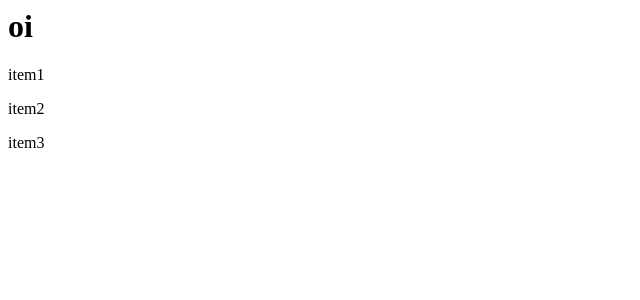
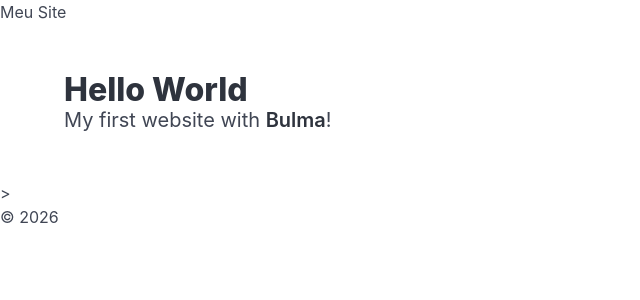
Before and after one commit to OtaviOuu/financepy, a FastAPI app: page /home in a window 1280 px wide. Shown: the top 300 px of the page, without its empty margins (0-640 px from the left). Run offline with FastAPI, Linux system fonts and the light colour scheme.

Commit message:
bulmasla

```diff
--- a/src/templates/base.html
+++ b/src/templates/base.html
@@ -1 +1,22 @@
-<h1>oi</h1>
+<!DOCTYPE html>
+<html lang="pt-br">
+<head>
+    <meta charset="utf-8">
+    <meta name="viewport" content="width=device-width, initial-scale=1">
+    <title>Hello Bulma!</title>
+    <link rel="stylesheet" href="https://cdn.jsdelivr.net/npm/bulma@1.0.4/css/bulma.min.css">
+</head>
+<body>
+    <header>
+        <h1>Meu Site</h1>
+    </header>
+
+    <main>
+        {% block content %}{% endblock %}
+    </main>
+
+    <footer>
+        <p>© 2026</p>
+    </footer>
+</body>
+</html>
--- a/src/templates/posts/index.html
+++ b/src/templates/posts/index.html
@@ -1,11 +1,17 @@
-<html>
-<head>
-    <title>Item Details</title>
-</head>
-<body>
-    <h1>oi</h1>
-    {% for item in items %}
-        <p>{{ item }}</p>
-    {% endfor %}
+{% extends "base.html" %}
 
-</body>
+{% block title %}Página Inicial{% endblock %}
+
+{% block content %}
+<section class="section">
+    <div class="container">
+      <h1 class="title">
+        Hello World
+      </h1>
+      <p class="subtitle">
+        My first website with <strong>Bulma</strong>!
+      </p>
+    </div>
+  </section>
+>
+{% endblock %}
```
